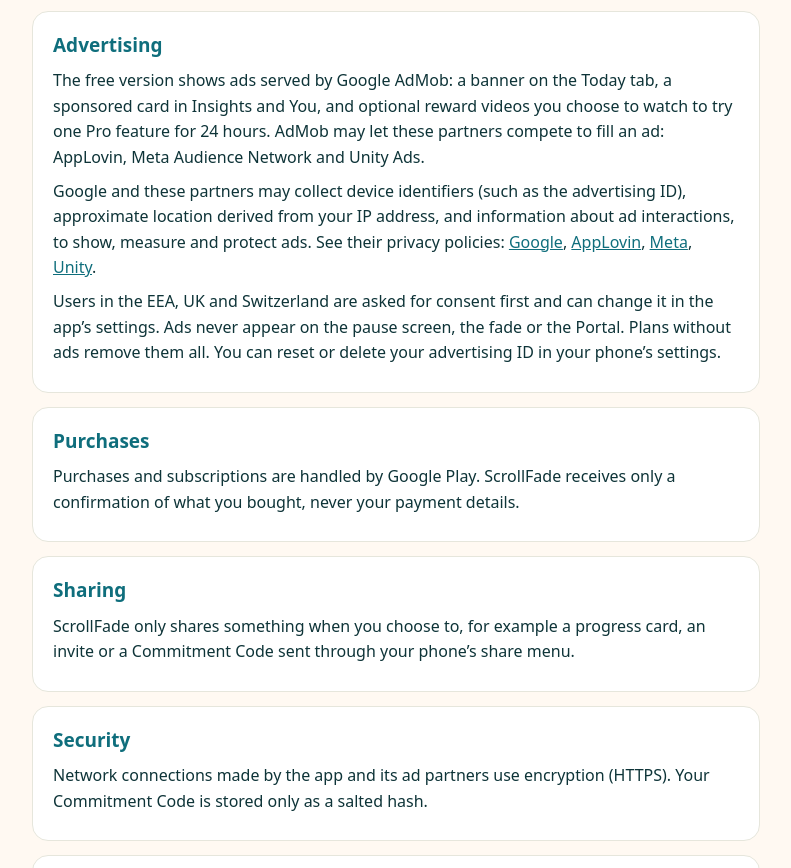
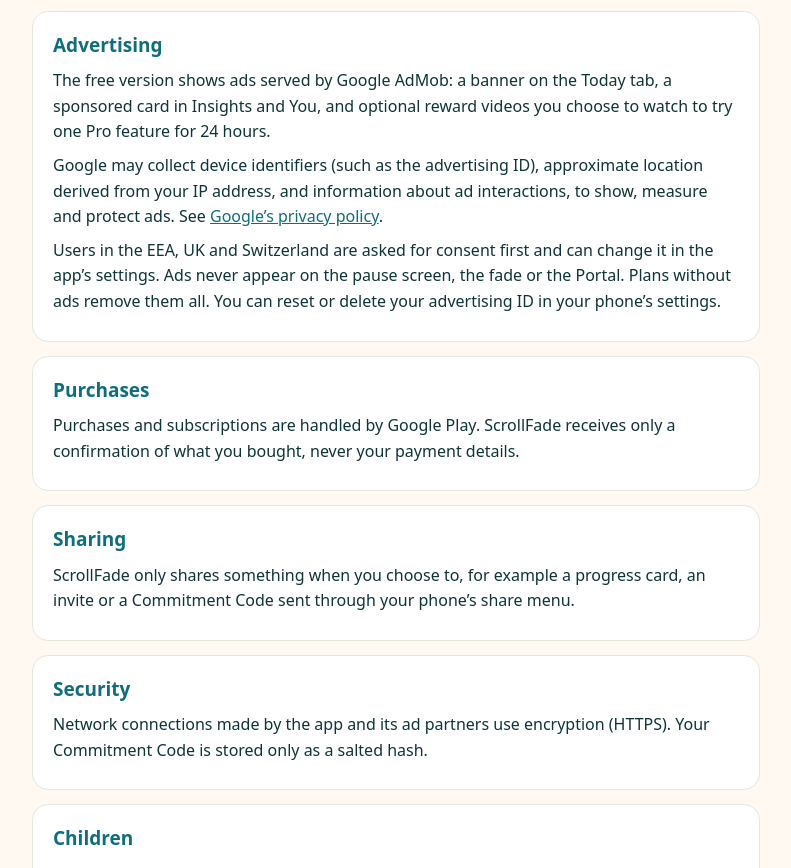
Before and after one commit to rikhiidol86-lgtm/scrollfade-privacy, a plain HTML site: page index.html in a window 1280 px wide. Shown: the part 1157-2025 px from the top of the page, without its empty margins (244-1035 px from the left). Drawn offline with Linux system fonts and the light colour scheme.

Commit message:
Privacy policy: AdMob is the only ad partner
Co-Authored-By: Claude Opus 5.5 <noreply@anthropic.com>

```diff
--- a/index.html
+++ b/index.html
@@ -56,12 +56,8 @@
 
   <section>
     <h2>Advertising</h2>
-    <p>The free version shows ads served by Google AdMob: a banner on the Today tab, a sponsored card in Insights and You, and optional reward videos you choose to watch to try one Pro feature for 24 hours. AdMob may let these partners compete to fill an ad: AppLovin, Meta Audience Network and Unity Ads.</p>
-    <p>Google and these partners may collect device identifiers (such as the advertising ID), approximate location derived from your IP address, and information about ad interactions, to show, measure and protect ads. See their privacy policies:
-      <a href="https://policies.google.com/privacy">Google</a>,
-      <a href="https://www.applovin.com/privacy/">AppLovin</a>,
-      <a href="https://www.facebook.com/privacy/policy/">Meta</a>,
-      <a href="https://unity.com/legal/privacy-policy">Unity</a>.</p>
+    <p>The free version shows ads served by Google AdMob: a banner on the Today tab, a sponsored card in Insights and You, and optional reward videos you choose to watch to try one Pro feature for 24 hours.</p>
+    <p>Google may collect device identifiers (such as the advertising ID), approximate location derived from your IP address, and information about ad interactions, to show, measure and protect ads. See <a href="https://policies.google.com/privacy">Google’s privacy policy</a>.</p>
     <p>Users in the EEA, UK and Switzerland are asked for consent first and can change it in the app’s settings. Ads never appear on the pause screen, the fade or the Portal. Plans without ads remove them all. You can reset or delete your advertising ID in your phone’s settings.</p>
   </section>
 
```
